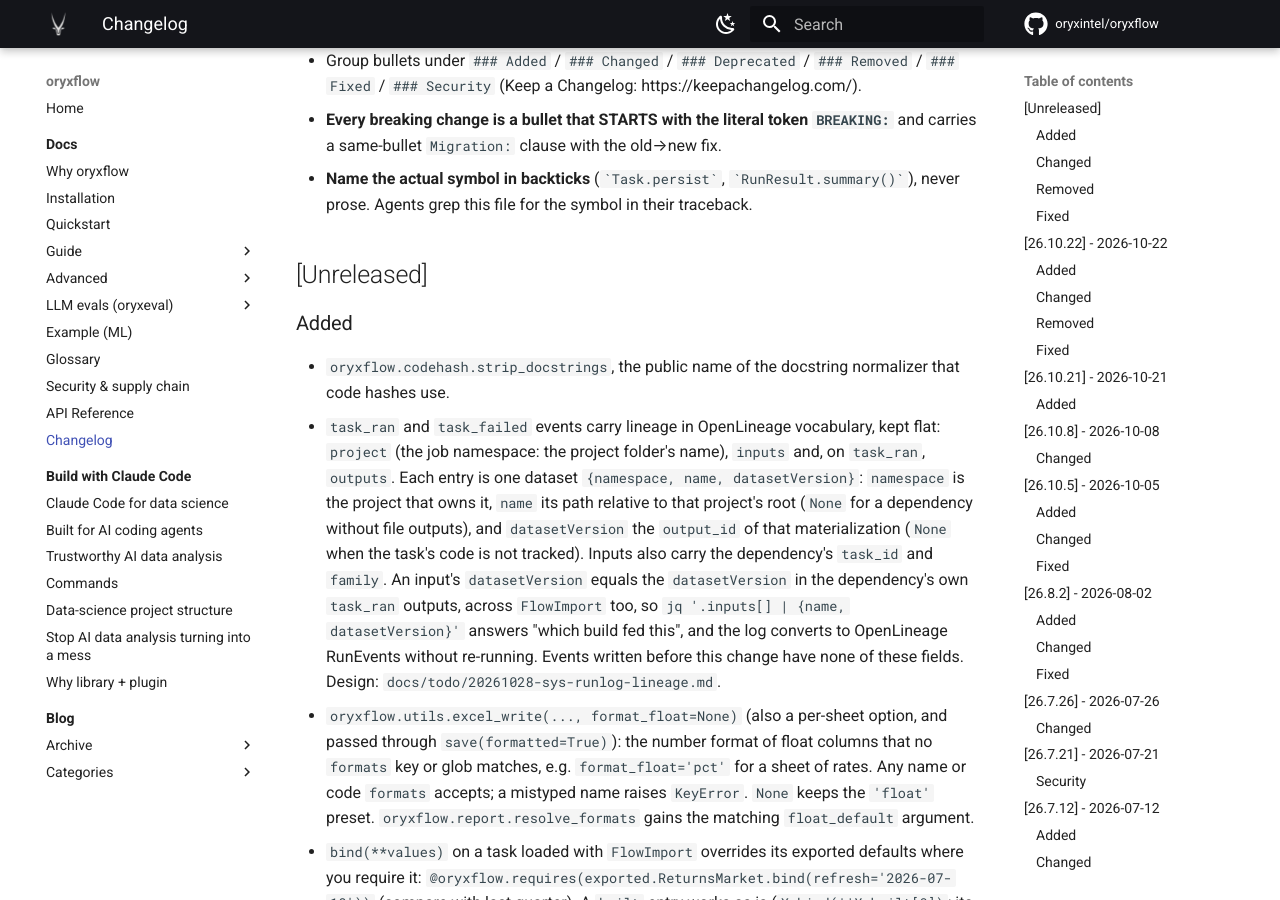
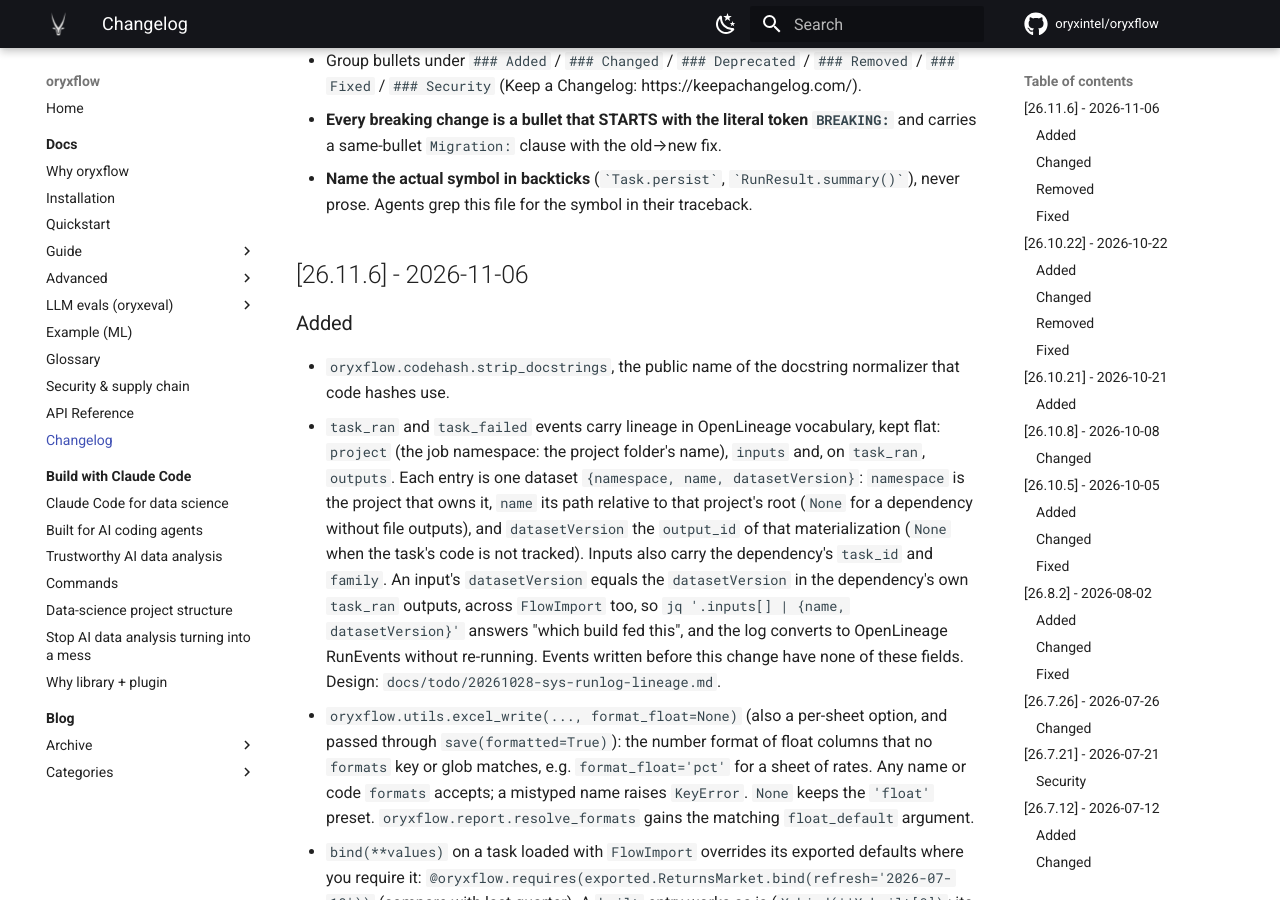
Before and after one commit to oryxintel/oryxflow, an MkDocs documentation site: the page built from docs/docs/changelog.md, in a window 1280 px wide and 900 px high, scrolled down 351 px. Built offline with MkDocs 1.6.1 and Material for MkDocs 9.7.7, drawn with Linux system fonts in a browser that asks for light colours; comment, search, counter and statistics services are not loaded.

Commit message:
Release 26.11.6: oryxflow.evals moves to the oryxeval package
Co-Authored-By: Claude Opus 5.5 <noreply@anthropic.com>

```diff
--- a/CHANGELOG.md
+++ b/CHANGELOG.md
@@ -12,7 +12,7 @@ coding agents diagnosing regressions after an upgrade, so the format is load-bea
 - **Name the actual symbol in backticks** (`` `Task.persist` ``, `` `RunResult.summary()` ``), never
   prose. Agents grep this file for the symbol in their traceback.
 
-## [Unreleased]
+## [26.11.6] - 2026-11-06
 ### Added
 - `oryxflow.codehash.strip_docstrings`, the public name of the docstring normalizer that code hashes use.
 - `task_ran` and `task_failed` events carry lineage in OpenLineage vocabulary, kept flat: `project` (the job namespace: the project folder's name), `inputs` and, on `task_ran`, `outputs`. Each entry is one dataset `{namespace, name, datasetVersion}`: `namespace` is the project that owns it, `name` its path relative to that project's root (`None` for a dependency without file outputs), and `datasetVersion` the `output_id` of that materialization (`None` when the task's code is not tracked). Inputs also carry the dependency's `task_id` and `family`. An input's `datasetVersion` equals the `datasetVersion` in the dependency's own `task_ran` outputs, across `FlowImport` too, so `jq '.inputs[] | {name, datasetVersion}'` answers "which build fed this", and the log converts to OpenLineage RunEvents without re-running. Events written before this change have none of these fields. Design: `docs/todo/20261028-sys-runlog-lineage.md`.
--- a/setup.py
+++ b/setup.py
@@ -7,7 +7,7 @@ with open(os.path.join(here, 'README.md'), encoding='utf-8') as f:
 
 setup(
     name='oryxflow',
-    version='26.11.0',
+    version='26.11.6',
     packages=['oryxflow','oryxflow.targets','oryxflow.tasks'],
     url='https://github.com/oryxintel/oryxflow',
     project_urls={
@@ -29,7 +29,7 @@ setup(
         'gcs': ['gcsfs','universal_pathlib'],
         's3': ['s3fs','universal_pathlib'],
         'notebook': ['papermill', 'nbconvert', 'nbformat', 'ipykernel', 'jinja2'],
-        'evals': ['oryxeval>=26.11.0; python_version>="3.10"']},
+        'evals': ['oryxeval>=26.11.6; python_version>="3.10"']},
 include_package_data=True,
     python_requires='>=3.9',
     keywords=['oryxflow', 'data workflow', 'data pipelines'],
```
Also changed, not shown: devops/publish.md (+7 -0 lines).
